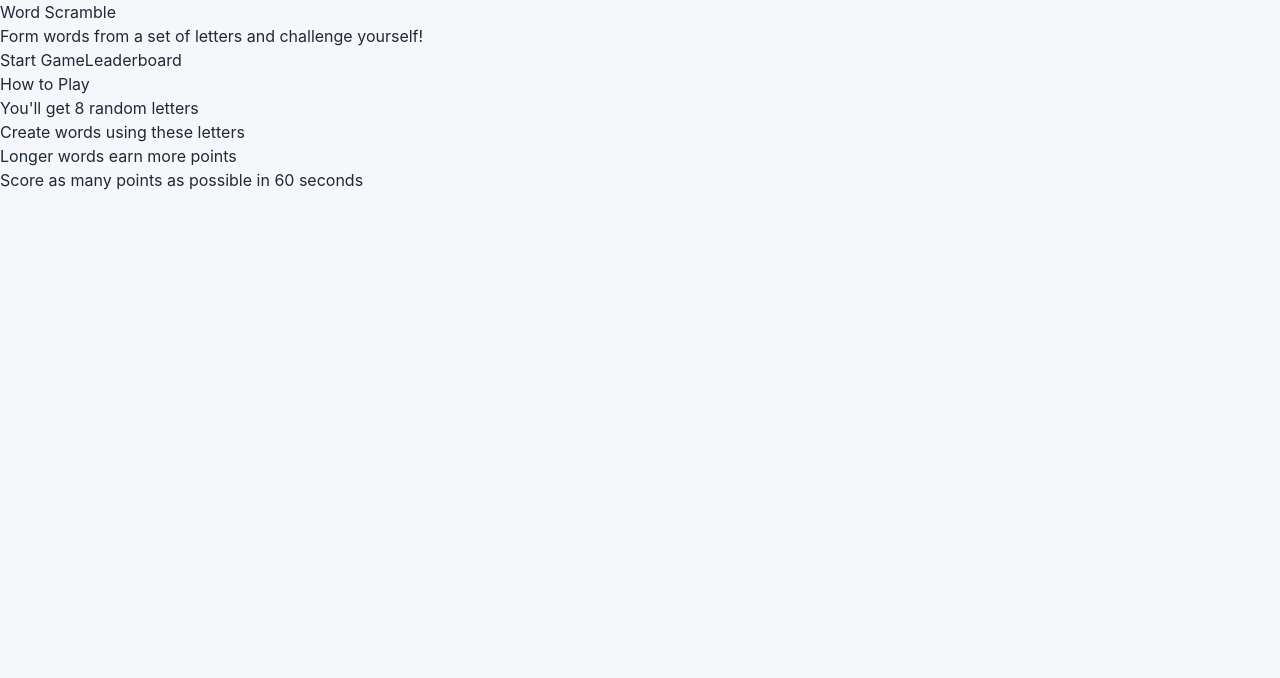
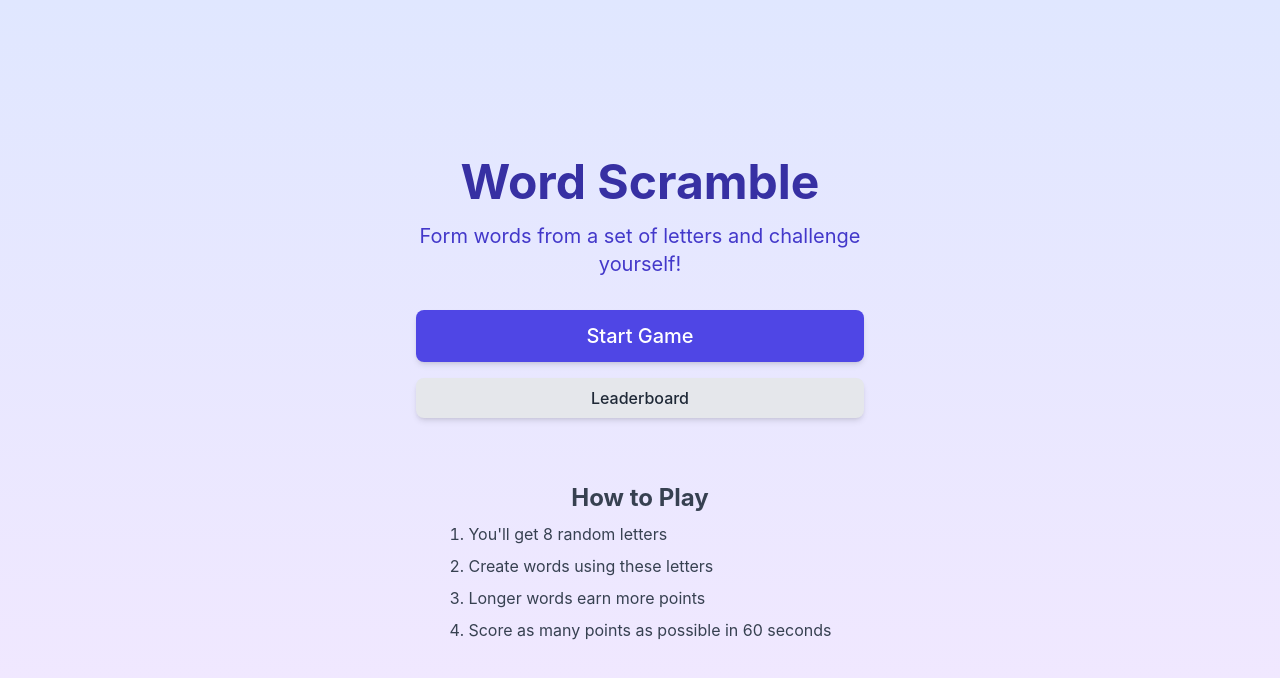
Before and after one commit to rcdelacruz/word-scramble-game, a Next.js app in the folder apps/frontend/: page / in a window 1280 px wide. Shown: the top 678 px of the page. Built offline with nearby package versions, Linux system fonts and the light colour scheme.

Commit message:
Add TailwindCSS configuration for frontend

```diff
--- /dev/null
+++ b/apps/frontend/tailwind.config.js
@@ -0,0 +1,20 @@
+/** @type {import('tailwindcss').Config} */
+module.exports = {
+  content: [
+    './pages/**/*.{js,ts,jsx,tsx}',
+    './components/**/*.{js,ts,jsx,tsx}'
+  ],
+  theme: {
+    extend: {
+      colors: {
+        'game-primary': '#4f46e5',
+        'game-secondary': '#8b5cf6',
+        'game-accent': '#06b6d4'
+      },
+      animation: {
+        'bounce-slow': 'bounce 2s infinite'
+      }
+    },
+  },
+  plugins: [],
+}
```
